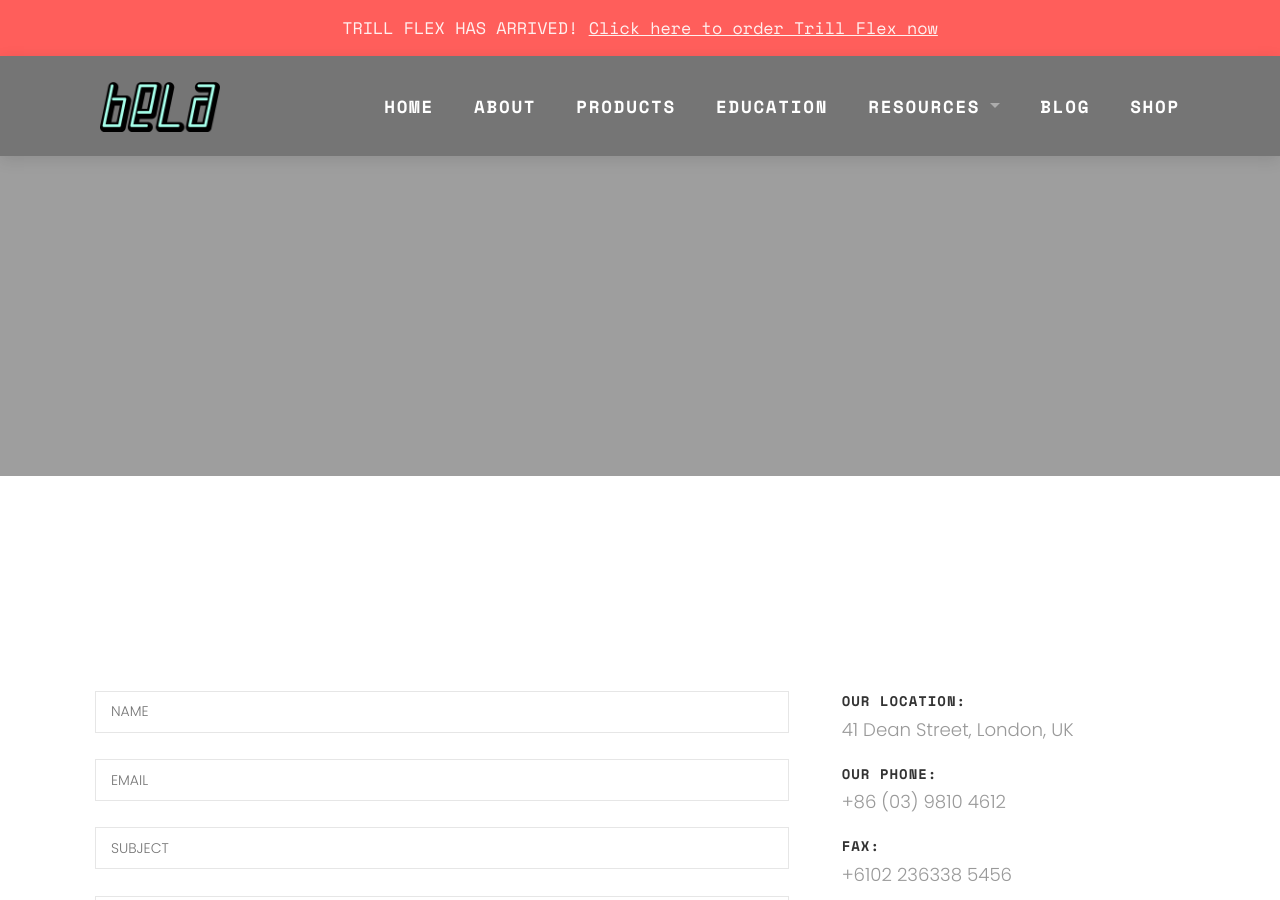
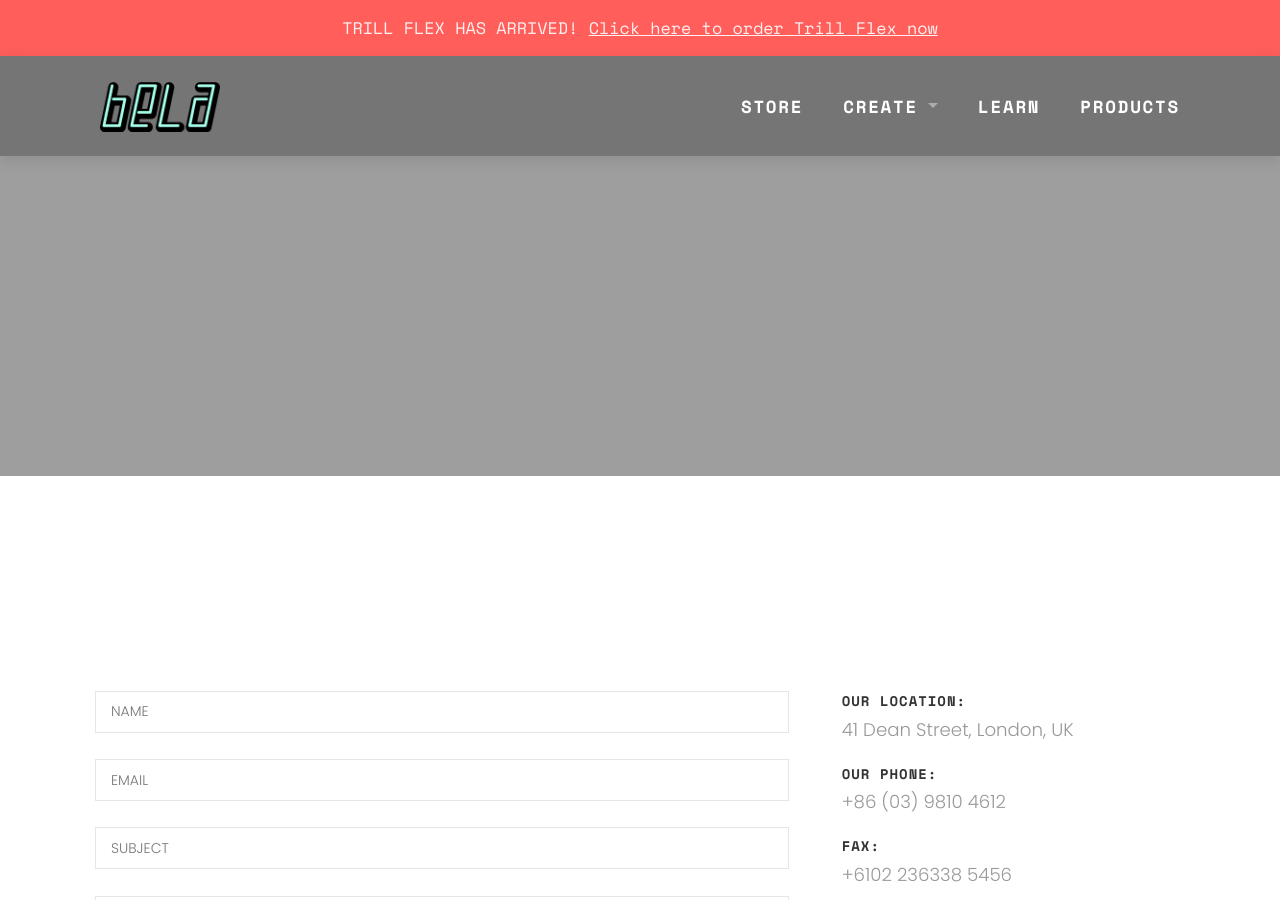
Before and after one commit to disastrid/bela_site_update, a Jekyll site: the page built from contact.html, in a window 1280 px wide and 900 px high. Built offline with Jekyll 4.4.1, drawn with Linux system fonts in a browser that asks for light colours.

Commit message:
Changed nav menu

```diff
--- a/_data/nav.yml
+++ b/_data/nav.yml
@@ -1,28 +1,17 @@
-- name: Home
-  path: /
-  section-id: home
-- name: About
-  path: /about
-  section-id: about
+- name: Store
+  external: https://shop.bela.io
+- name: Create
+  path: /create/
+  section-id: create
+  children:
+    - name: Maker Showcase
+      path: /create/maker-showcase/
+    - name: Bela Blog
+      external: https://blog.bela.io
+    - name: Get Started
+      external: https://learn.bela.io
+- name: Learn
+  path: /learn/
 - name: Products
   path: /products/
   section-id: products
-- name: Education
-  path: /education
-  section-id: education
-- name: Resources
-  path: /resources
-  section-id: resources
-  children:
-    - name: Learn
-      external: https://learn.bela.io
-    - name: Forum
-      external: http://forum.bela.io
-    - name: Code
-      external: https://github.com/belaplatform/bela/
-    - name: Get started
-      external: https://learn.bela.io/get-started-guide/
-- name: Blog
-  external: http://blog.bela.io
-- name: Shop
-  external: https://shop.bela.io
```
